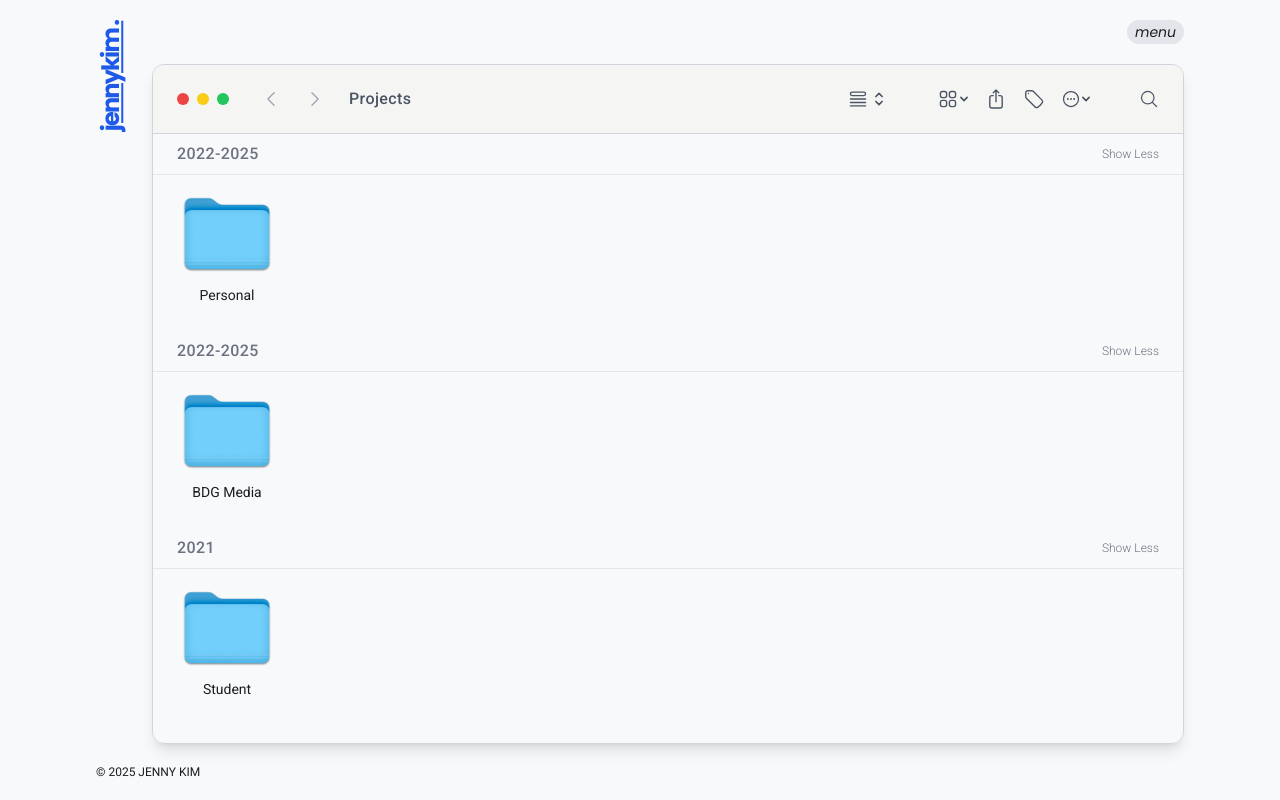
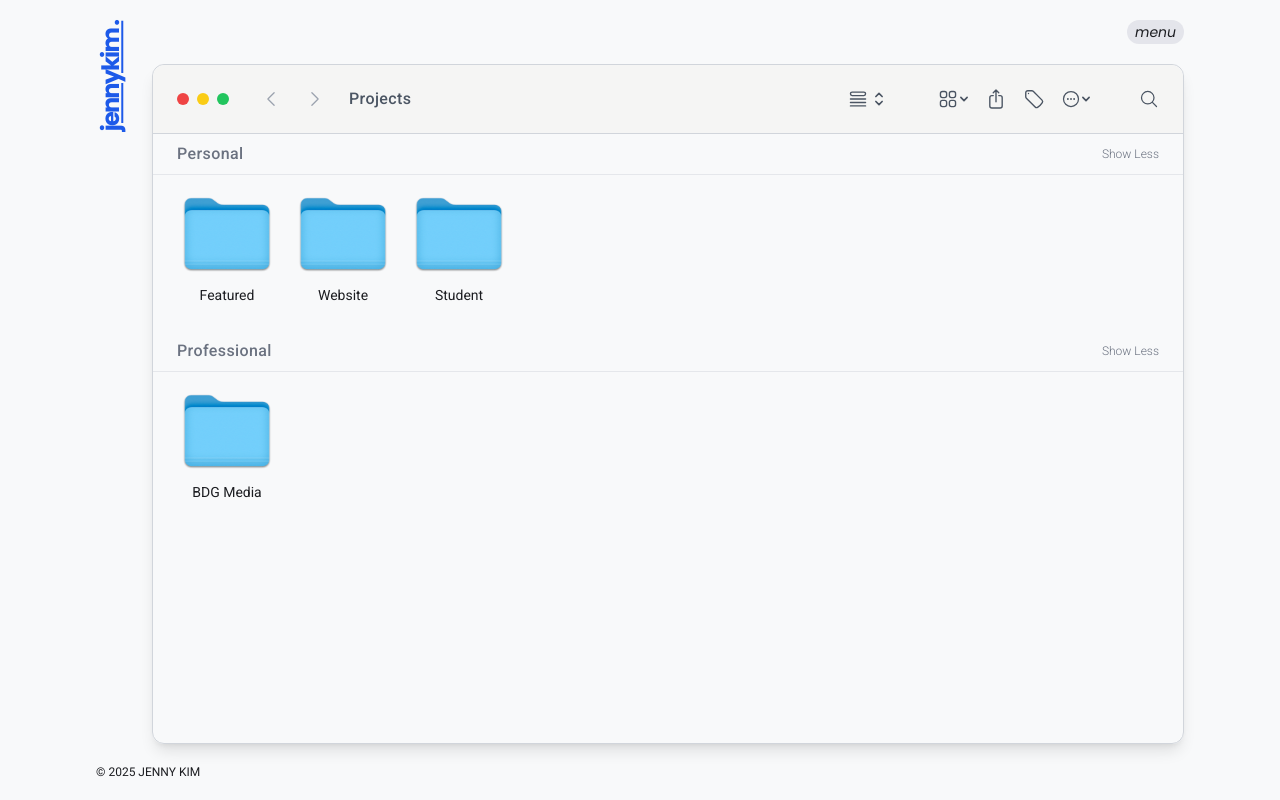
Before and after one commit to kim-jenny5/my-portfolio-site, a React (Create React App) app: page /projects in a window 1280 px wide. Built offline with nearby package versions, Linux system fonts and the light colour scheme.

Commit message:
add the great estimation

```diff
--- a/src/components/Projects/Content.js
+++ b/src/components/Projects/Content.js
@@ -3,18 +3,10 @@ import macOSFolder from '../../assets/images/macos_folder.png';
 import PROJECTS from './Data';
 
 export default function Content({ selectProject, selectedProject }) {
-	const renderSelectedProject = () => {
-		if (!selectedProject) return null;
-
-		switch (selectedProject.name) {
-			case 'BDG Media':
-			case 'Personal':
-			case 'Student':
-				return <GalleryWrapper projects={selectedProject.projects} />;
-			default:
-				return null;
-		}
-	};
+	const renderSelectedProject = () =>
+		selectedProject ? (
+			<GalleryWrapper projects={selectedProject.projects} />
+		) : null;
 
 	return (
 		<>
@@ -22,28 +14,29 @@ export default function Content({ selectProject, selectedProject }) {
 				renderSelectedProject()
 			) : (
 				<div className='flex flex-col gap-y-4'>
-					{PROJECTS.map((project, index) => (
+					{PROJECTS.map((group, index) => (
 						<div key={index}>
 							<div className='flex justify-between items-center px-6 py-2 text-gray-500'>
-								<span className='font-medium tracking-wide'>
-									{project.year}
-								</span>
+								<span className='font-medium tracking-wide'>{group.label}</span>
 								<span className='font-light text-xs'>Show Less</span>
 							</div>
-							<div className='border-t border-gray-200 px-6 py-2 select-none'>
+							<div className='border-t border-gray-200 px-6 py-2 select-none flex gap-x-4'>
+								{group.projects.map((subgroup, i) => (
 									<div
+										key={i}
 										tabIndex={0}
-									className='inline-block text-center cursor-pointer group'
-									onClick={() => selectProject(project)}
+										className='text-center cursor-pointer group'
+										onClick={() => selectProject(subgroup)}
 									>
 										<img
 											src={macOSFolder}
 											className='w-[100px] p-1 rounded-md group-active:bg-gray-200'
 										/>
 										<div className='text-sm inline-block px-1 rounded group-active:bg-blue-600 group-active:text-white'>
-										{project.name}
+											{subgroup.name}
 										</div>
 									</div>
+								))}
 							</div>
 						</div>
 					))}
--- a/src/components/Projects/Data.js
+++ b/src/components/Projects/Data.js
@@ -1,6 +1,6 @@
+import the_great_estimation from '../../assets/projects/the_great_estimation.png';
 import ten_minutes_planner from '../../assets/projects/ten_minutes_planner.png';
 import portfolio_site from '../../assets/projects/portfolio_site.png';
-import friend_portfolio_site_prototype from '../../assets/projects/friend_portfolio_site_prototype.png';
 import portfolio_site_v1 from '../../assets/projects/portfolio_site_v1.png';
 import bustle_newsletter from '../../assets/projects/bustle_newsletter.png';
 import pilim from '../../assets/projects/pilim.png';
@@ -11,9 +11,24 @@ import tableau_dambiance from '../../assets/projects/tableau_dambiance.png';
 // hard coded for now
 const PROJECTS = [
 	{
-		year: '2022-2025',
-		name: 'Personal',
+		label: 'Personal',
 		projects: [
+			{
+				name: 'Featured',
+				projects: [
+					{
+						name: 'The Great Estimation',
+						img: the_great_estimation,
+						createdAt: 'July 21, 2025',
+						active: true,
+						tech: 'Next.js, React, TypeScript, HTML, CSS (Tailwind CSS & Radix UI), Neon, Drizzle',
+						links: [
+							{
+								gitHub: ['https://github.com/kim-jenny5/the-great-estimation'],
+								live: 'https://the-great-estimation.vercel.app/',
+							},
+						],
+					},
 					{
 						name: '10 Minutes Planner (Motemote Digital Clone)',
 						img: ten_minutes_planner,
@@ -27,6 +42,11 @@ const PROJECTS = [
 							},
 						],
 					},
+				],
+			},
+			{
+				name: 'Website',
+				projects: [
 					{
 						name: 'Portfolio Website',
 						img: portfolio_site,
@@ -37,22 +57,6 @@ const PROJECTS = [
 							{
 								gitHub: ['https://github.com/kim-jenny5/my-portfolio-site'],
 								live: 'https://jennykim.dev/',
-					},
-				],
-			},
-			{
-				name: "Friend's Portfolio Site Prototype",
-				img: friend_portfolio_site_prototype,
-				createdAt: 'March 12, 2022',
-				active: false,
-				tech: 'React, JavaScript, HTML, CSS (Styled Components), Ruby on Rails',
-				links: [
-					{
-						gitHub: [
-							'https://github.com/kim-jenny5/moon-portfolio-frontend',
-							'https://github.com/kim-jenny5/moon-portfolio-backend',
-						],
-						live: 'https://romantic-kirch-86d465.netlify.app/',
 							},
 						],
 					},
@@ -72,25 +76,6 @@ const PROJECTS = [
 				],
 			},
 			{
-		year: '2022-2025',
-		name: 'BDG Media',
-		projects: [
-			{
-				name: 'Email Newsletters',
-				img: bustle_newsletter,
-				createdAt: '2023',
-				active: true,
-				tech: 'HTML, CSS',
-				links: [
-					{
-						live: 'https://app.sparkmailapp.com/web-share/APC34KaAnmq-ZCSWzF00E67nQ8QPQ1BavKTVuWNL',
-					},
-				],
-			},
-		],
-	},
-	{
-		year: '2021',
 				name: 'Student',
 				projects: [
 					{
@@ -143,8 +128,36 @@ const PROJECTS = [
 						active: false,
 						tech: 'HTML, CSS, Ruby, Sinatra',
 						links: [
-					{ gitHub: ['https://github.com/kim-jenny5/journal-sinatra-project'] },
+							{
+								gitHub: [
+									'https://github.com/kim-jenny5/journal-sinatra-project',
+								],
+							},
 							{ live: 'https://mydailyjournal-byjenny.herokuapp.com/' },
+						],
+					},
+				],
+			},
+		],
+	},
+	{
+		label: 'Professional',
+		projects: [
+			{
+				name: 'BDG Media',
+				projects: [
+					{
+						name: 'Email Newsletters',
+						img: bustle_newsletter,
+						createdAt: '2023',
+						active: true,
+						tech: 'HTML, CSS',
+						links: [
+							{
+								live: 'https://app.sparkmailapp.com/web-share/APC34KaAnmq-ZCSWzF00E67nQ8QPQ1BavKTVuWNL',
+							},
+						],
+					},
 				],
 			},
 		],
```
Also changed, not shown: src/assets/projects/friend_portfolio_site_prototype.png (deleted). Lines whose indentation alone changed are shown as unchanged.
